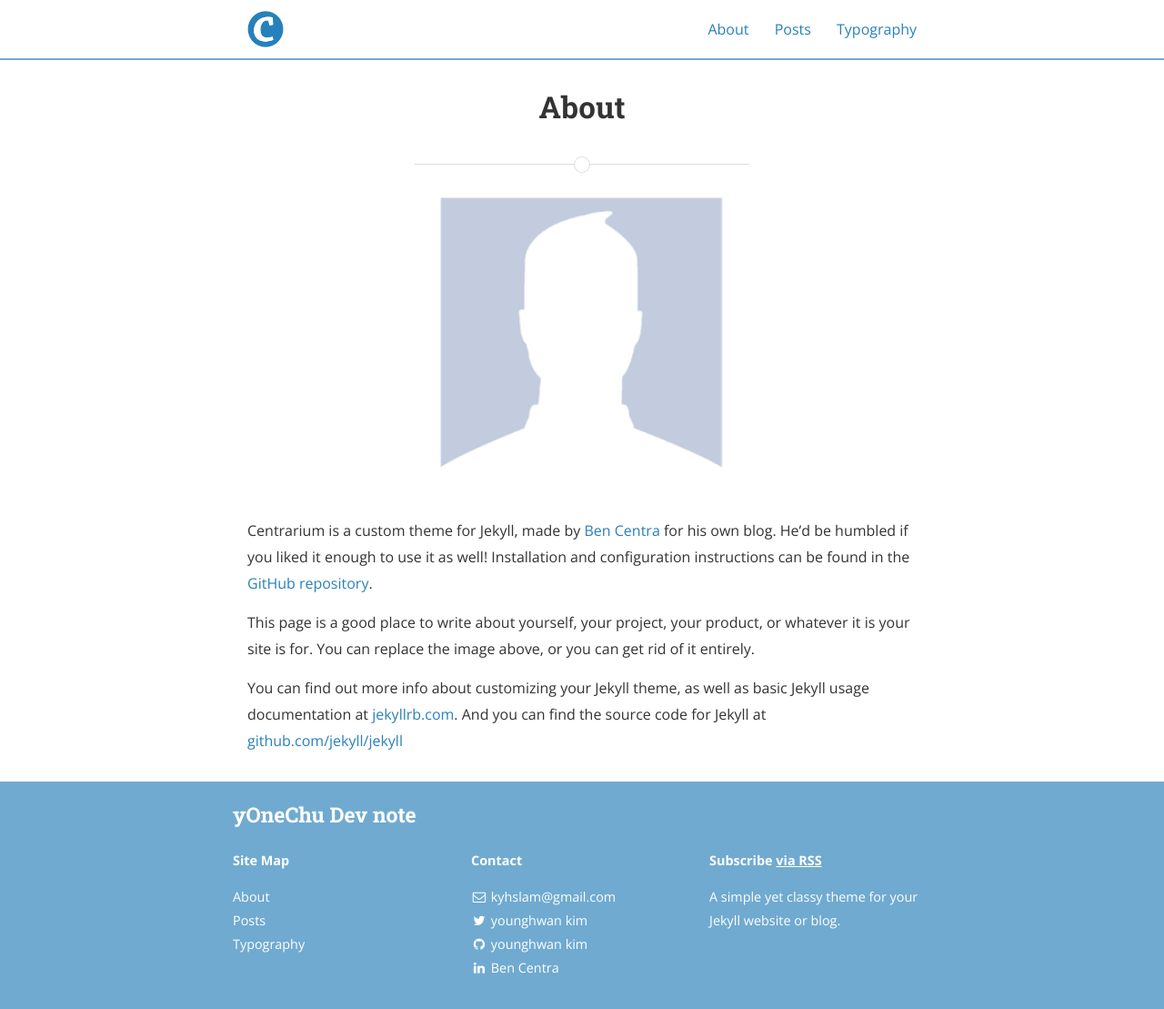
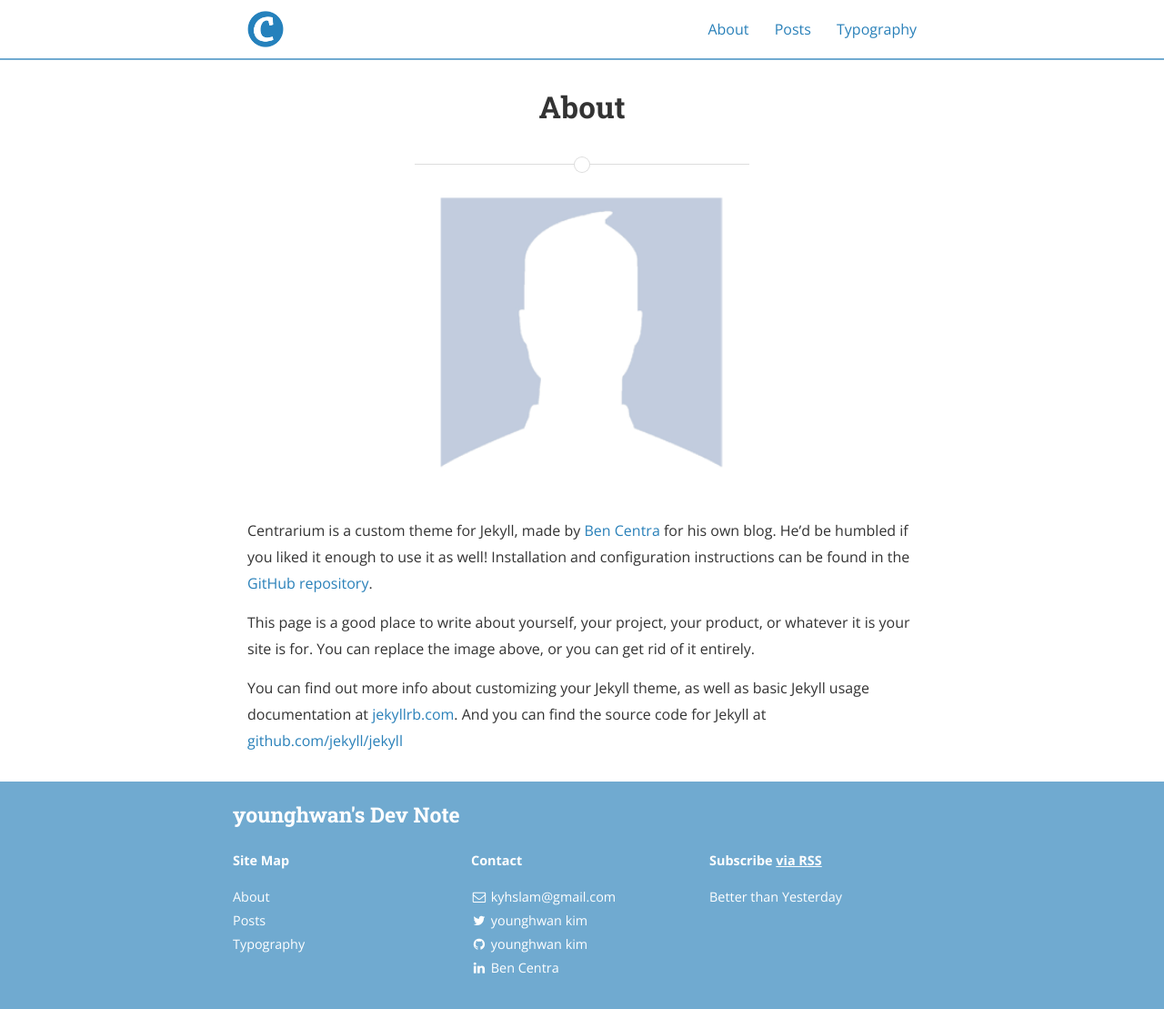
Before and after one commit to yOneChu/kyhslam.github.io, a Jekyll site: the page built from about.md, in a window 1280 px wide. Shown: the whole page at 91% size. Built offline with Jekyll 4.4.1, drawn with Linux system fonts in a browser that asks for light colours; nearby versions of some CDN libraries; some of the changed lines change nothing that is shown.

Commit message:
20190516-1

```diff
--- a/_config.yml
+++ b/_config.yml
@@ -9,12 +9,12 @@ exclude:
   - "/vendor/"
 
 # Site settings
-title: yOneChu Dev note
-subtitle: "A simple yet classy theme for your Jekyll website or blog"
+title: younghwan's Dev Note
+subtitle: "Better than Yesterday (feat younghwan)"
 email: kyhslam@gmail.com
 name: younghwan kim
 description: >
-  A simple yet classy theme for your Jekyll website or blog.
+  Better than Yesterday
 # Base URL of site (i.e. /blog). It should always start with a slash,
 # and never end with a slash. Set it to a blank value if hosting at the
 # root of your server.
@@ -79,7 +79,7 @@ social:
 
   - name: Facebook
     icon: facebook
-    username: thebencentra
+    username: kyhslam
     url:
     desc: Friend me on Facebook
     share: true
@@ -133,12 +133,12 @@ social:
     desc: Follow me on SoundCloud
     share: false
 
-  - name: Tumblr
-    icon: tumblr
-    username:
-    url:
-    desc: Follow me on Tumblr
-    share: false
+  # - name: Tumblr
+  #   icon: tumblr
+  #   username:
+  #   url:
+  #   desc: Follow me on Tumblr
+  #   share: false
 
   - name: Steam
     icon: steam
@@ -147,40 +147,40 @@ social:
     desc: Friend me on Steam
     share: false
 
-  - name: Dribbble
-    icon: dribbble
-    username:
-    url:
-    desc: Follow me on Dribble
-    share: false
+  # - name: Dribbble
+  #   icon: dribbble
+  #   username:
+  #   url:
+  #   desc: Follow me on Dribble
+  #   share: false
 
-  - name: Vimeo
-    icon: vimeo-square
-    username:
-    url:
-    desc: Follow me on Vimeo
-    share: false
+  # - name: Vimeo
+  #   icon: vimeo-square
+  #   username:
+  #   url:
+  #   desc: Follow me on Vimeo
+  #   share: false
 
-  - name: Vine
-    icon: vine
-    username:
-    url:
-    desc: Follow me on Vine
-    share: false
+  # - name: Vine
+  #   icon: vine
+  #   username:
+  #   url:
+  #   desc: Follow me on Vine
+  #   share: false
 
-  - name: Reddit
-    icon: reddit
-    username:
-    url:
-    desc: Share to Reddit
-    share: true
+  # - name: Reddit
+  #   icon: reddit
+  #   username:
+  #   url:
+  #   desc: Share to Reddit
+  #   share: true
 
-  - name: "Hacker News"
-    icon: hacker-news
-    username:
-    url:
-    desc: Share to Hacker News
-    share: false
+  # - name: "Hacker News"
+  #   icon: hacker-news
+  #   username:
+  #   url:
+  #   desc: Share to Hacker News
+  #   share: false
 
 # Social sharing protocols
 # These are for automatically generating sharing metadata for FB and Twitter
```
